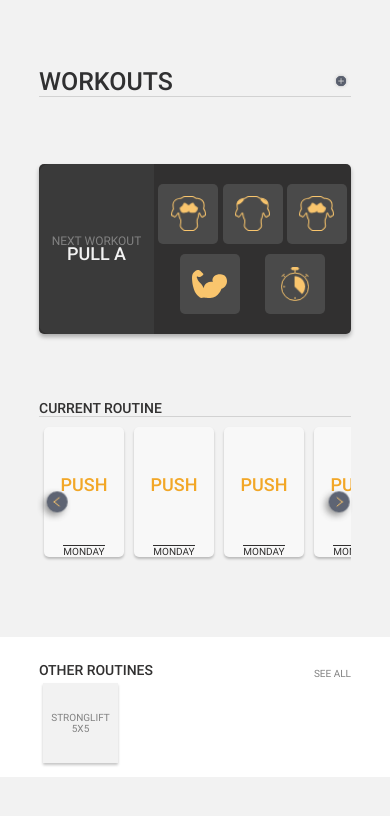
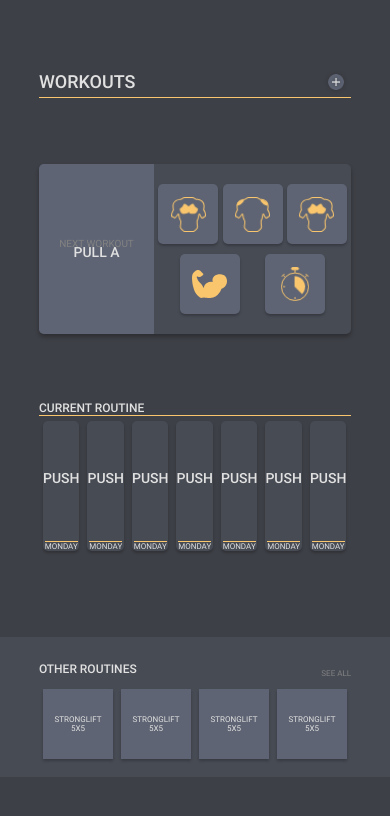
Before and after one commit to RagOfJoes/React-Native-Workout, a React Native app: screen / in a window 390 px wide. Shown: the top 816 px of the page. Built offline with nearby package versions, Linux system fonts and the light colour scheme.

Commit message:
implemented new color scheme and scaled fontSize

```diff
--- a/Components/Home/Current Routine/Card.js
+++ b/Components/Home/Current Routine/Card.js
@@ -1,17 +1,19 @@
-import React, { Component } from 'react';
+import React from 'react';
+import { color } from '../../config/colors';
+import { fontSize } from '../../config/fontSize';
 import { View, Text, TouchableOpacity, StyleSheet } from 'react-native';
 
 // TODO: Check if date is today if so then change color to indicate as such
 const Card = (props) => {
-    const { date, routineName } = props;
+    // const { date, routineName } = props;
 
     return (
         <TouchableOpacity style={styles.cardContainer}>
             <View style={styles.routineContainer}>
-                <Text style={styles.routineName} numberOfLines={3}>push</Text>
+                <Text style={[fontSize.CARD_CONTENT, styles.routineName]} numberOfLines={3}>push</Text>
             </View>
             <View style={styles.dateContainer}>
-                <Text style={styles.date}>monday</Text>
+                <Text style={[fontSize.CARD_SECONDARY_TEXT, styles.date]}>monday</Text>
             </View>
         </TouchableOpacity>
     )
@@ -19,14 +21,15 @@ const Card = (props) => {
 
 const styles = StyleSheet.create({
     cardContainer: {
-        width: 80,
-        height: 130,
+        flex: 1,
+        maxWidth: 80,
+        maxHeight: 130,
         borderRadius: 5,
-        marginVertical: 10,
-        marginHorizontal: 5,
+        marginVertical: 5,
+        marginHorizontal: 4,
         alignItems: "center",
         justifyContent: "center",
-        backgroundColor: "#F8F8F8",
+        backgroundColor: color.SECONDARY_DARK,
 
         shadowColor: "#000",
         shadowOffset: {
@@ -43,11 +46,9 @@ const styles = StyleSheet.create({
         justifyContent: "center",
     },
     routineName: {
-        fontSize: 18,
-        color: "#F2A727",
+        color: color.WHITE,
         textAlign: "center",
         textTransform: "uppercase",
-        fontFamily: "Roboto-Medium"
     },
     dateContainer: {
         flex: .4,
@@ -55,14 +56,12 @@ const styles = StyleSheet.create({
         alignItems: "flex-end",
     },
     date: {
-        fontSize: 10,
         width: "100%",
-        color: "#313030",
+        color: color.WHITE,
         borderTopWidth: .75,
         textAlign: "center",
-        borderTopColor: "#313030",
+        borderTopColor: color.HIGHLIGHT,
         textTransform: "uppercase",
-        fontFamily: "Roboto-Regular"
     }
 })
 
--- a/Components/Home/Current Routine/CurrentRoutine.js
+++ b/Components/Home/Current Routine/CurrentRoutine.js
@@ -1,24 +1,28 @@
 import React, { Component } from 'react';
 import Card from './Card';
+import { color } from '../../config/colors';
+import { fontSize } from '../../config/fontSize';
 import RoutineBackArrow from '../../../assets/RoutineBackArrow.png';
 import RoutineNextArrow from '../../../assets/RoutineNextArrow.png';
 import { View, Text, Image, ScrollView, TouchableOpacity, StyleSheet } from 'react-native';
 
-const isScrolled = ({ layoutMeasurement, contentOffset, contentSize }) => {
-    return contentOffset.x > 0;
-}
+
 
 class CurrentRoutine extends Component {
+    isScrolled = (contentOffset) => {
+        return contentOffset.x > 0;
+    }
+
     render() {
         return (
             <View style={styles.currentRoutineContainer}>
-                <View style={{ borderBottomWidth: .75, borderBottomColor: "#D2D2D2" }}>
-                    <Text style={styles.currentRoutineText}>
+                <View style={{ borderBottomWidth: .75, borderBottomColor: color.HIGHLIGHT }}>
+                    <Text style={[fontSize.SECTION_TITLE, styles.currentRoutineText]}>
                         CURRENT ROUTINE
                     </Text>
                 </View>
 
-                <ScrollView ref={(ref) => this._scrollRoutine = ref} onScroll={({ nativeEvent }) => { this.isRoutineScrolled = isScrolled(nativeEvent); }} horizontal showsHorizontalScrollIndicator={false} scrollEventThrottle={1}>
+                <ScrollView ref={(ref) => this._scrollRoutine = ref} onScroll={({ nativeEvent }) => { this.isScrolled(nativeEvent.contentOffset); }} horizontal showsHorizontalScrollIndicator={false} scrollEventThrottle={1}>
                     <Card />
                     <Card />
                     <Card />
@@ -28,14 +32,14 @@ class CurrentRoutine extends Component {
                     <Card />
                 </ScrollView>
 
-                {/* Left Arrow */}
-                <TouchableOpacity style={styles.currentRoutineNextLeftContainer} onPress={() => this._scrollRoutine.scrollTo({ x: 0, y: 0 })}>
+                {/* Left Arrow | TODO: Make this component conditional */}
+                {/* <TouchableOpacity style={styles.currentRoutineNextLeftContainer} onPress={() => this._scrollRoutine.scrollTo({ x: 0, y: 0 })}>
                     <Image source={RoutineBackArrow} style={{ width: 40, height: 40, alignSelf: "center" }} resizeMode="cover" />
-                </TouchableOpacity>
+                </TouchableOpacity> */}
                 {/* Right Arrow */}
-                <TouchableOpacity style={styles.currentRoutineNextRightContainer} onPress={() => this._scrollRoutine.scrollToEnd()}>
+                {/* <TouchableOpacity style={styles.currentRoutineNextRightContainer} onPress={() => this._scrollRoutine.scrollToEnd()}>
                     <Image source={RoutineNextArrow} style={{ width: 40, height: 40, alignSelf: "center" }} resizeMode="cover" />
-                </TouchableOpacity>
+                </TouchableOpacity> */}
             </View>
         )
     }
@@ -45,15 +49,12 @@ const styles = StyleSheet.create({
     currentRoutineContainer: {
         height: 170,
         width: "80%",
-        // marginTop: 40,
         overflow: "visible",
         alignSelf: "center",
         flexDirection: "column",
     },
     currentRoutineText: {
-        fontSize: 14,
-        color: "#313030",
-        fontFamily: "Roboto-Medium",
+        color: color.WHITE,
     },
     currentRoutineNextLeftContainer: {
         left: -5,
@@ -65,7 +66,7 @@ const styles = StyleSheet.create({
     },
     currentRoutineNextRightContainer: {
         right: -5,
-        top: "50%",
+        // top: "50%",
         alignItems: "center",
         position: "absolute",
         justifyContent: "center",
--- a/Components/Home/Header.js
+++ b/Components/Home/Header.js
@@ -1,4 +1,6 @@
 import React from 'react';
+import { color } from '../config/colors';
+import { fontSize } from '../config/fontSize';
 import { View, Text, Image, TouchableOpacity, StyleSheet } from 'react-native';
 import normalizeText from '../config/normalizeText';
 
@@ -7,9 +9,9 @@ import normalizeText from '../config/normalizeText';
 const Header = () => {
     return (
         <View style={styles.header}>
-            <Text style={styles.title}>WORKOUTS</Text>
+            <Text style={[fontSize.PAGE_TITLE, styles.title]}>WORKOUTS</Text>
             <TouchableOpacity style={styles.addWorkout} onPress={() => console.log("Pressed")}>
-                <Image style={{ width: 20, height: 20 }} resizeMode="contain" source={require("../../assets/addWorkout.png")} />
+                <Image style={{ width: 30, height: 30 }} resizeMode="contain" source={require("../../assets/addWorkout.png")} />
             </TouchableOpacity>
         </View>
     )
@@ -17,25 +19,21 @@ const Header = () => {
 
 const styles = StyleSheet.create({
     header: {
-        // top: 45,
         width: '80%',
         height: "auto",
-        // marginBottom: 40,
         alignSelf: 'center',
         flexDirection: 'row',
         borderBottomWidth: .75,
-        borderBottomColor: '#D2D2D2',
+        borderBottomColor: color.HIGHLIGHT,
     },
     title: {
-        fontSize: 25,
-        color: '#303031',
+        color: color.WHITE,
         marginRight: 'auto',
         alignSelf: 'center',
-        fontFamily: 'Roboto-Medium'
     },
     addWorkout: {
-        width: 20,
-        height: 20,
+        width: 30,
+        height: 30,
         alignSelf: 'center'
     }
 })
--- a/Components/Home/Home.js
+++ b/Components/Home/Home.js
@@ -1,9 +1,10 @@
 import React from 'react';
 import Header from './Header';
+import { color } from '../config/colors';
 import NextWorkout from './Next Workout/NextWorkout';
 import OtherRoutines from './Other Routines/OtherRoutines';
 import CurrentRoutine from './Current Routine/CurrentRoutine';
-import { View, Text, Image, TouchableOpacity, StyleSheet } from 'react-native';
+import { View, StyleSheet } from 'react-native';
 
 const Home = () => {
     return (
@@ -20,7 +21,7 @@ const styles = StyleSheet.create({
     container: {
         flex: 1,
         flexDirection: 'column',
-        backgroundColor: '#F2F2F2',
+        backgroundColor: color.PRIMARY_DARK,
         justifyContent: "space-evenly",
     }
 })
--- a/Components/Home/Next Workout/Muscle.js
+++ b/Components/Home/Next Workout/Muscle.js
@@ -1,4 +1,5 @@
 import React from 'react';
+import { color } from '../../config/colors';
 import Abs from '../../../assets/Abs.png';
 import Back from '../../../assets/Back.png';
 import Arms from '../../../assets/Arms.png';
@@ -52,7 +53,17 @@ const styles = StyleSheet.create({
         marginVertical: 5,
         alignItems: "center",
         justifyContent: "center",
-        backgroundColor: "#4A4A4A"
+        backgroundColor: color.TERTIARY_DARK,
+
+        shadowColor: "#000",
+        shadowOffset: {
+            width: 0,
+            height: 2,
+        },
+        shadowOpacity: 0.23,
+        shadowRadius: 2.62,
+
+        elevation: 4,
     }
 })
 
--- a/Components/Home/Next Workout/NextWorkout.js
+++ b/Components/Home/Next Workout/NextWorkout.js
@@ -1,5 +1,7 @@
 import React from 'react';
 import Muscle from './Muscle';
+import { color } from '../../config/colors';
+import { fontSize } from '../../config/fontSize';
 import { View, Text, TouchableOpacity, Image, StyleSheet } from 'react-native';
 
 // TODO: Fetch current routine and the day's planned workout
@@ -12,10 +14,10 @@ const NextWorkout = () => {
                 <View style={styles.nextWorkoutRow}>
                     {/* Start Workout Title */}
                     <View style={styles.nextWorkoutTitle}>
-                        <Text style={styles.title} numberOfLines={1}>
+                        <Text style={[fontSize.CARD_TITLE, styles.title]} numberOfLines={1}>
                             Next Workout
                         </Text>
-                        <Text style={styles.currentWorkout} numberOfLines={3} adjustsFontSizeToFit>
+                        <Text style={[fontSize.CARD_CONTENT, styles.currentWorkout]} numberOfLines={3} adjustsFontSizeToFit>
                             pull a
                         </Text>
                     </View>
@@ -52,7 +54,7 @@ const styles = StyleSheet.create({
         borderRadius: 5,
         alignItems: "flex-start",
         flexDirection: 'column',
-        backgroundColor: "#313030",
+        backgroundColor: color.SECONDARY_DARK,
 
         shadowColor: "#000",
         shadowOffset: {
@@ -76,25 +78,21 @@ const styles = StyleSheet.create({
         height: "100%",
         textAlign: "center",
         alignItems: "center",
-        borderTopLeftRadius: 10,
+        borderTopLeftRadius: 5,
         justifyContent: "center",
-        borderBottomLeftRadius: 10,
-        backgroundColor: "#3A3A3A",
+        borderBottomLeftRadius: 5,
+        backgroundColor: color.TERTIARY_DARK,
     },
     title: {
-        fontSize: 12,
         marginBottom: -5,
-        color: "#828282",
+        color: color.GREY,
         textAlign: "center",
         textTransform: "uppercase",
-        fontFamily: "Roboto-Regular",
     },
     currentWorkout: {
-        fontSize: 18,
-        color: "#F2F2F2",
+        color: color.WHITE,
         textAlign: "center",
         textTransform: "uppercase",
-        fontFamily: "Roboto-Medium"
     },
     // End Title
 
@@ -113,21 +111,19 @@ const styles = StyleSheet.create({
         marginVertical: 5,
         alignItems: "center",
         justifyContent: 'center',
-        backgroundColor: "#4A4A4A"
-    },
-    startWorkout: {
-        fontSize: 12,
-        color: "#F2A727",
-        marginTop: "auto",
-        textAlign: "center",
-        marginBottom: "auto",
-        fontFamily: "Roboto-Medium"
+        backgroundColor: color.TERTIARY_DARK,
+
+        shadowColor: "#000",
+        shadowOffset: {
+            width: 0,
+            height: 2,
+        },
+        shadowOpacity: 0.23,
+        shadowRadius: 2.62,
+
+        elevation: 4,
     }
     // End Muscle Group
-
-    // Start Current Routine
-
-    // End Current Routine
 })
 
 export default NextWorkout;
--- a/Components/Home/Other Routines/Card.js
+++ b/Components/Home/Other Routines/Card.js
@@ -1,10 +1,12 @@
-import React, { Component } from 'react';
+import React from 'react';
+import { color } from '../../config/colors';
+import { fontSize } from '../../config/fontSize';
 import { TouchableOpacity, Text, StyleSheet } from 'react-native';
 
 const Card = (props) => {
     return (
         <TouchableOpacity style={styles.otherRoutinesCardContainer}>
-            <Text style={styles.otherRoutinesCardText} numberOfLines={3}>stronglift 5x5</Text>
+            <Text style={[fontSize.CARD_SECONDARY_TEXT, styles.otherRoutinesCardText]} numberOfLines={3}>stronglift 5x5</Text>
         </TouchableOpacity>
     )
 }
@@ -13,13 +15,12 @@ const styles = StyleSheet.create({
     otherRoutinesCardContainer: {
         margin: 4,
         flex: 1.25,
-        height: 80,
         maxWidth: 75,
-        maxHeight: 80,
+        maxHeight: 70,
+        alignItems: "center",
         paddingHorizontal: 5,
-        alignItems: "center",
         justifyContent: "center",
-        backgroundColor: "#F2F2F2",
+        backgroundColor: color.TERTIARY_DARK,
 
         shadowColor: "#000",
         shadowOffset: {
@@ -32,11 +33,9 @@ const styles = StyleSheet.create({
         elevation: 4,
     },
     otherRoutinesCardText: {
-        fontSize: 10,
-        color: "#828282",
+        color: color.WHITE,
         textAlign: "center",
         textTransform: "uppercase",
-        fontFamily: "Roboto-Regular"
     }
 })
 
--- a/Components/Home/Other Routines/OtherRoutines.js
+++ b/Components/Home/Other Routines/OtherRoutines.js
@@ -1,5 +1,7 @@
-import React, { Component } from 'react';
+import React from 'react';
 import Card from './Card';
+import { color } from '../../config/colors';
+import { fontSize } from '../../config/fontSize';
 import { View, Text, TouchableOpacity, StyleSheet } from 'react-native';
 
 const OtherRoutines = (props) => {
@@ -7,17 +9,17 @@ const OtherRoutines = (props) => {
         <View style={styles.otherRoutineContainer}>
             <View style={{ width: "80%", height: "100%", justifyContent: "center" }}>
                 <View style={styles.otherRoutineTitleRow}>
-                    <Text style={styles.otherRoutineTextOne}>OTHER ROUTINES</Text>
-                    <TouchableOpacity>
-                        <Text style={styles.otherRoutineTextTwo}>SEE ALL</Text>
+                    <Text style={[fontSize.SECTION_TITLE, styles.otherRoutineTextOne]}>OTHER ROUTINES</Text>
+                    <TouchableOpacity style={{ flex: 1, flexDirection: "column", justifyContent: "center" }}>
+                        <Text style={[fontSize.CARD_SECONDARY_TEXT, styles.otherRoutineTextTwo]}>SEE ALL</Text>
                     </TouchableOpacity>
                 </View>
 
                 <View style={styles.otherRoutineCardsRow}>
                     <Card />
-                    {/* <Card />
                     <Card />
-                    <Card /> */}
+                    <Card />
+                    <Card />
                 </View>
             </View>
         </View>
@@ -31,23 +33,19 @@ const styles = StyleSheet.create({
         paddingTop: 25,
         alignItems: "center",
         flexDirection: "column",
-        backgroundColor: "#FFF"
+        backgroundColor: color.SECONDARY_DARK
     },
     otherRoutineTitleRow: {
-        flex: .5,
+        flex: .75,
         flexDirection: 'row',
     },
     otherRoutineTextOne: {
-        fontSize: 14,
-        color: "#313030",
+        color: color.WHITE,
         marginRight: "auto",
-        fontFamily: "Roboto-Medium"
     },
     otherRoutineTextTwo: {
-        fontSize: 10,
-        color: "#828282",
-        marginTop: "auto",
-        fontFamily: "Roboto-Regular"
+        color: color.GREY,
+        alignSelf: "flex-end"
     },
     otherRoutineCardsRow: {
         flex: 3,
```
